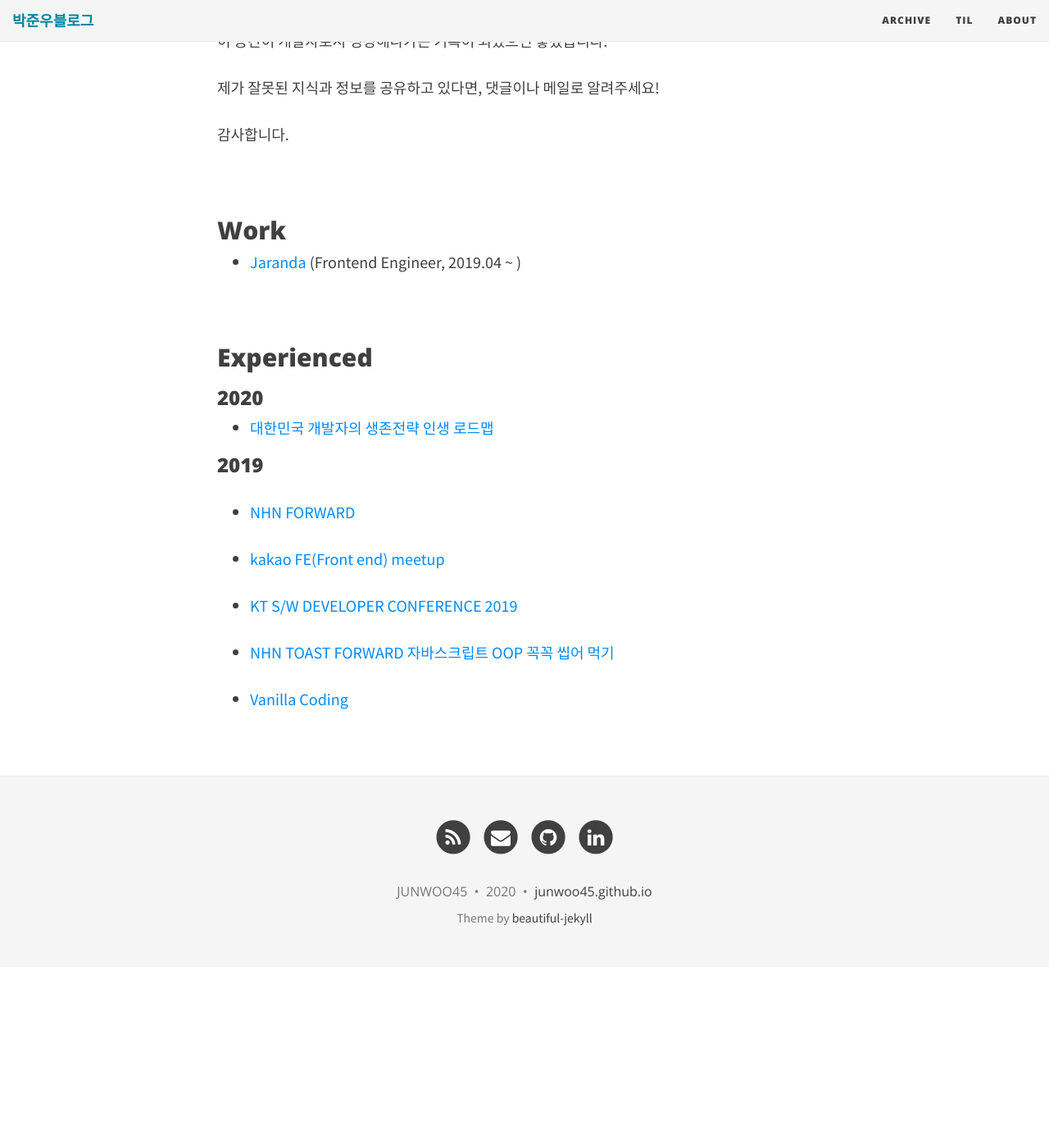
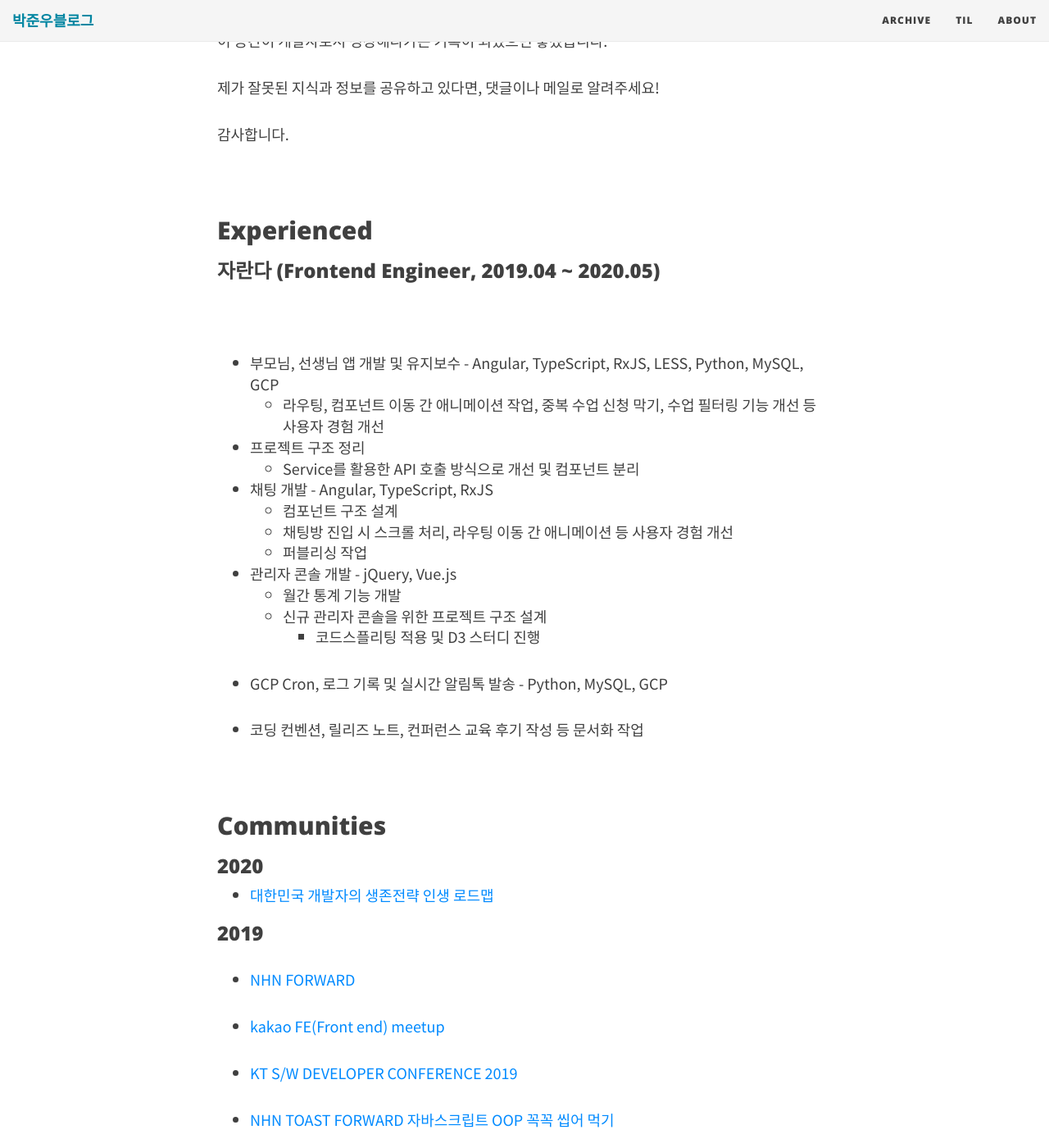
Before and after one commit to JUNWOO45/junwoo45.github.io.archived, a Jekyll site: the page built from aboutme.md, in a window 1280 px wide and 1400 px high, scrolled down 816 px. Shown: the whole window at 82% size. Built offline with Jekyll 4.4.1, drawn with Linux system fonts in a browser that asks for light colours; nearby versions of some CDN libraries; before the commit the page ends 1996 px from its top, so only the background shows below that.

Commit message:
docs: about페이지 개선

```diff
--- a/aboutme.md
+++ b/aboutme.md
@@ -33,12 +33,33 @@ subtitle: 프론트엔드 개발자 박준우입니다.
 <br>
 
 
-## Work
-- [Jaranda](https://jaranda.kr/){:target="_blank"} (Frontend Engineer, 2019.04 ~ )
+## Experienced
+<!-- - [Jaranda](https://jaranda.kr/){:target="_blank"} (Frontend Engineer, 2019.04 ~ ) -->
+### 자란다 (Frontend Engineer, 2019.04 ~ 2020.05)
+<br>
+- 부모님, 선생님 앱 개발 및 유지보수 - Angular, TypeScript, RxJS, LESS, Python, MySQL, GCP
+  - 라우팅, 컴포넌트 이동 간 애니메이션 작업, 중복 수업 신청 막기, 수업 필터링 기능 개선 등 사용자 경험 개선
+
+- 프로젝트 구조 정리
+  - Service를 활용한 API 호출 방식으로 개선 및 컴포넌트 분리
+
+- 채팅 개발 - Angular, TypeScript, RxJS
+  - 컴포넌트 구조 설계
+  - 채팅방 진입 시 스크롤 처리, 라우팅 이동 간 애니메이션 등 사용자 경험 개선
+  - 퍼블리싱 작업
+
+- 관리자 콘솔 개발 - jQuery, Vue.js
+  - 월간 통계 기능 개발
+  - 신규 관리자 콘솔을 위한 프로젝트 구조 설계
+    - 코드스플리팅 적용 및 D3 스터디 진행
+
+- GCP Cron, 로그 기록 및 실시간 알림톡 발송 - Python, MySQL, GCP
+
+- 코딩 컨벤션, 릴리즈 노트, 컨퍼런스 교육 후기 작성 등 문서화 작업
 
 <br>
 
-## Experienced
+## Communities
 
 ### 2020
 
```
